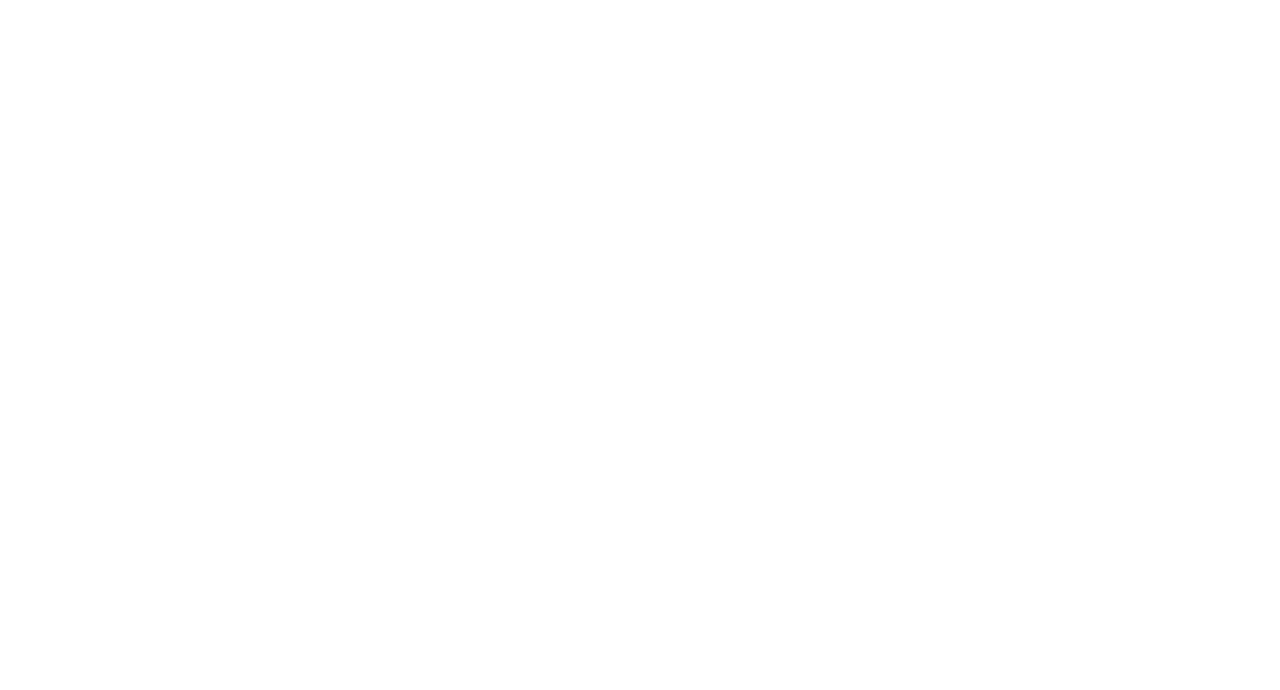
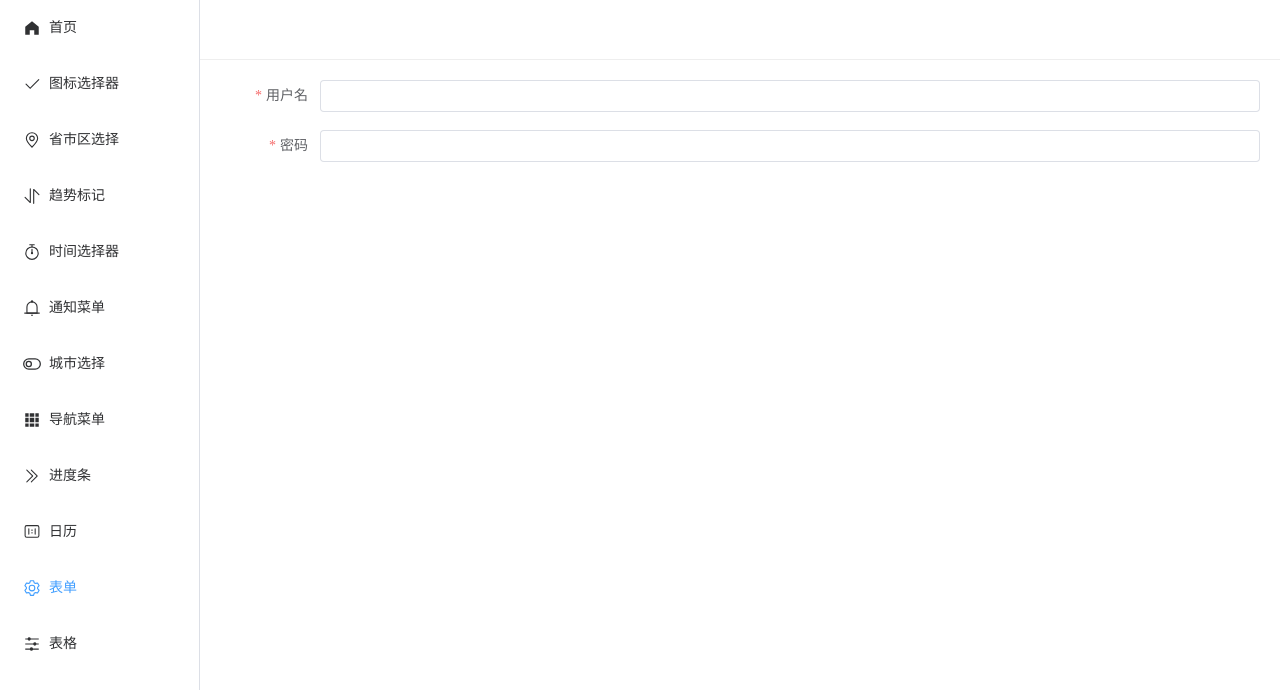
Before and after one commit to duanStar/m-element-components, a Vue app: page /form in a window 1280 px wide. Before the commit this address had no page. Shown: the top 690 px of the page. Built offline with nearby package versions, Linux system fonts and the light colour scheme.

Commit message:
feat(*): 初始化表单组件

```diff
--- a/package.json
+++ b/package.json
@@ -11,10 +11,12 @@
   "dependencies": {
     "@element-plus/icons-vue": "^2.0.10",
     "element-plus": "^2.2.19",
+    "lodash": "^4.17.21",
     "vue": "^3.2.41",
     "vue-router": "^4.1.6"
   },
   "devDependencies": {
+    "@types/lodash": "^4.14.191",
     "@vitejs/plugin-vue": "^3.2.0",
     "@vitejs/plugin-vue-jsx": "^2.1.1",
     "@volar-plugins/vetur": "latest",
--- /dev/null
+++ b/src/components/form/index.ts
@@ -0,0 +1,8 @@
+import { App } from "vue";
+import Form from "./src/index.vue";
+
+export default {
+  install(app: App) {
+    app.component("m-form", Form);
+  },
+};
--- /dev/null
+++ b/src/components/form/src/index.vue
@@ -0,0 +1,50 @@
+<template>
+  <el-form
+    v-bind="$attrs"
+    :model="model"
+    :rules="rules"
+    :validate-on-rule-change="false"
+  >
+    <el-form-item
+      v-for="item in options"
+      :key="item.label"
+      :prop="item.prop"
+      :label="item.label"
+    >
+      <component
+        :is="`el-${item.type}`"
+        v-model="model[item.prop]"
+        v-bind="item.attrs"
+      />
+    </el-form-item>
+  </el-form>
+</template>
+
+<script setup lang="ts">
+import { onMounted, PropType, ref } from "vue";
+import { FormOptions } from "./types/types";
+import { cloneDeep } from "lodash";
+
+const { options } = defineProps({
+  options: {
+    type: Array as PropType<FormOptions[]>,
+    required: true,
+  },
+});
+
+let model = ref<any>({});
+let rules = ref<any>({});
+
+onMounted(() => {
+  let m: any = {};
+  let r: any = {};
+  options.map((item) => {
+    m[item.prop] = item.value;
+    r[item.prop] = item.rules;
+  });
+  model.value = cloneDeep(m);
+  rules.value = cloneDeep(r);
+});
+</script>
+
+<style scoped lang="scss"></style>
--- /dev/null
+++ b/src/components/form/src/types/types.ts
@@ -0,0 +1,36 @@
+import { RuleItem } from "./rule";
+
+export interface FormOptions {
+  type:
+    | "text"
+    | "cascader"
+    | "checkbox"
+    | "checkbox-group"
+    | "checkbox-button"
+    | "color-picker"
+    | "input"
+    | "input-number"
+    | "radio"
+    | "radio-group"
+    | "radio-button"
+    | "rate"
+    | "select"
+    | "option"
+    | "slider"
+    | "switch"
+    | "time-picker"
+    | "time-select"
+    | "transfer"
+    | "upload";
+  value: any;
+  label?: string;
+  prop: string;
+  rules?: RuleItem[];
+  // 不同表单特有属性
+  attrs?: {
+    clearable?: boolean;
+    showPassword?: boolean;
+    disabled?: boolean;
+  };
+  placeholder?: string;
+}
--- a/src/components/index.ts
+++ b/src/components/index.ts
@@ -9,6 +9,7 @@
 import ChooseTime from "./chooseTime";
 import ChooseDate from "./chooseDate";
 import chooseCity from "./chooseCity";
+import Form from "./Form";
 
 const components = [
   chooseArea,
@@ -21,6 +22,7 @@
   ChooseTime,
   ChooseDate,
   chooseCity,
+  Form,
 ];
 
 export default {
--- a/src/router/index.ts
+++ b/src/router/index.ts
@@ -43,6 +43,10 @@
         path: "/chooseCity",
         component: () => import("@/views/chooseCity/index.vue"),
       },
+      {
+        path: "/form",
+        component: () => import("@/views/form/index.vue"),
+      },
     ],
   },
 ];
--- /dev/null
+++ b/src/views/form/index.vue
@@ -0,0 +1,55 @@
+<template>
+  <m-form :options="options" label-width="100px"></m-form>
+</template>
+
+<script setup lang="ts">
+import { FormOptions } from "@/components/form/src/types/types";
+
+let options: FormOptions[] = [
+  {
+    type: "input",
+    value: "",
+    label: "用户名",
+    prop: "username",
+    rules: [
+      {
+        required: true,
+        message: "用户名不能为空",
+        trigger: "change",
+      },
+      {
+        min: 2,
+        max: 6,
+        message: "用户名长度在 2 到 6 个字符",
+      },
+    ],
+    attrs: {
+      clearable: true,
+    },
+  },
+  {
+    type: "input",
+    value: "",
+    label: "密码",
+    prop: "password",
+    rules: [
+      {
+        required: true,
+        message: "密码不能为空",
+        trigger: "change",
+      },
+      {
+        min: 6,
+        max: 15,
+        message: "密码长度在 6 到 15 个字符",
+      },
+    ],
+    attrs: {
+      showPassword: true,
+      clearable: true,
+    },
+  },
+];
+</script>
+
+<style scoped></style>
```
Also changed, not shown: src/components/form/src/types/rule.ts (added, +210 -0 lines), src/components/form/README.md (added), 1 other file (tests, documents, lock files or other folders).
